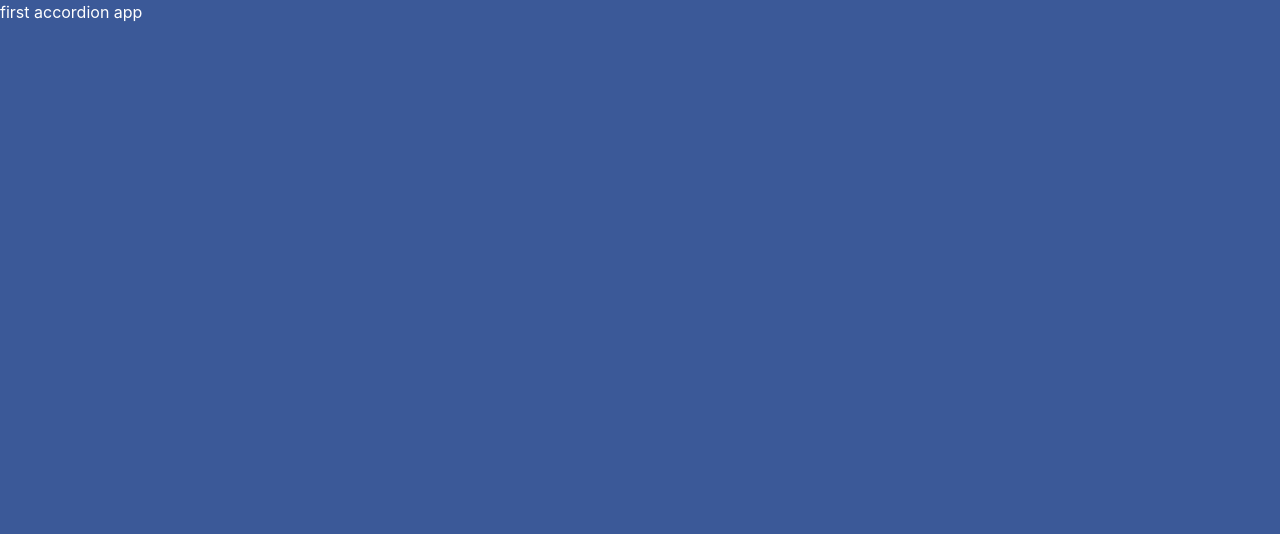
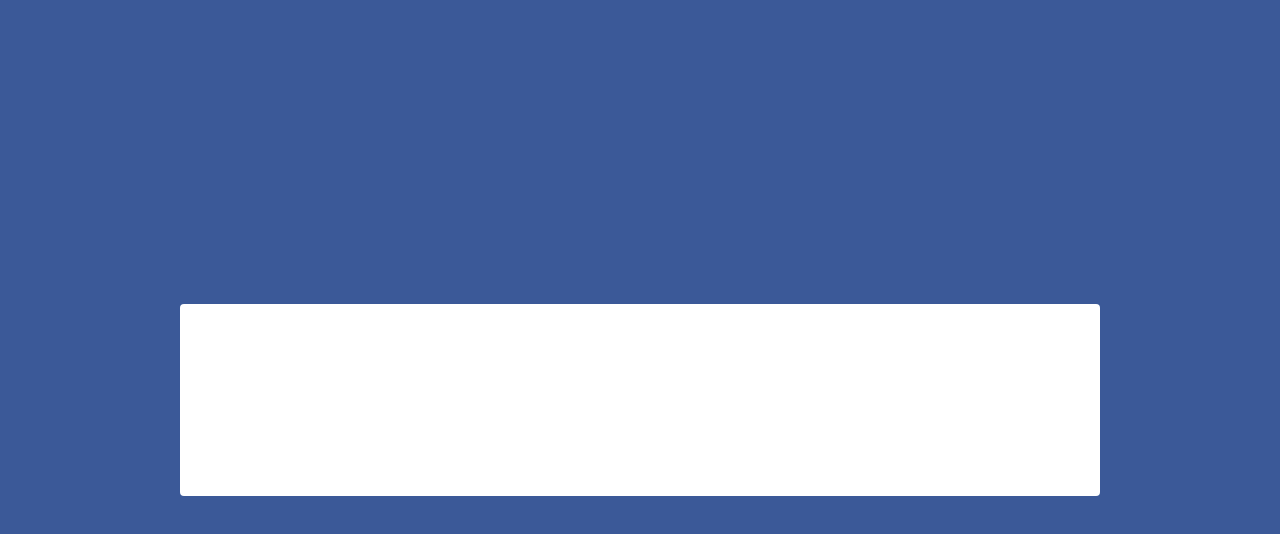
Before and after one commit to asyncfinkd/react-projects, a React (Create React App) app in the folder 4-accordion/: page / in a window 1280 px wide. Shown: the top 534 px of the page. Built offline with nearby package versions, Linux system fonts and the light colour scheme.

Commit message:
We Started Use React Hooks (useState)

```diff
--- a/4-accordion/src/App.js
+++ b/4-accordion/src/App.js
@@ -1,9 +1,15 @@
-import React from "react";
+import React, { useState } from "react";
+import data from "./data/data";
 
 export default function App() {
+  const [questions, setQuestions] = useState(data);
   return (
     <>
-      <p>first accordion app</p>
+      <main>
+        <div className="container">
+          <h3>questions and answers About Login</h3>
+        </div>
+      </main>
     </>
   );
 }
--- a/4-accordion/src/data/Data.js
+++ b/4-accordion/src/data/Data.js
@@ -1,4 +1,4 @@
-export default [
+const questions = [
   {
     id: 1,
     question: "Who is Facebook CEO?",
@@ -15,3 +15,5 @@
     answer: "Bill Gates is microsoft CO-CEO",
   },
 ];
+
+export default questions;
```
